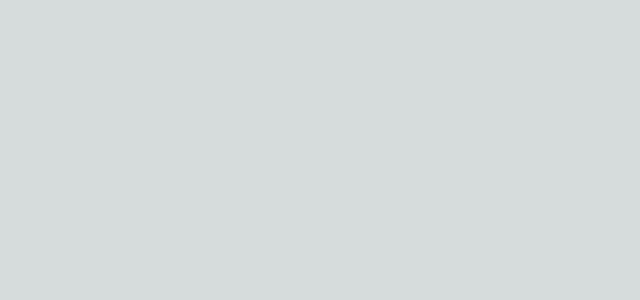
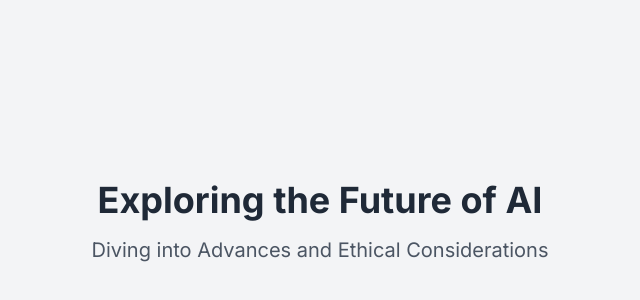
Before and after one commit to tsengtinghan/GenUI, a Next.js app: page / in a window 1280 px wide. Shown: the part 178-478 px from the top of the page, without its empty margins (640-1280 px from the left). Built offline with nearby package versions, Linux system fonts and the light colour scheme.

Commit message:
Refactor executeAction function and update slideContent template_id

```diff
--- a/app/page.tsx
+++ b/app/page.tsx
@@ -55,12 +55,11 @@ const executeAction = (action) => {
       action.content.ids.forEach(id => {
         newVisibility[id] = true;
       });
-      if(slideNum === 1){
-        setVisibleElements(newVisibility);
-        console.log("new", newVisibility)
-        console.log("visibleElements", visibleElements)
-        setSlideNum(2)
-      }
+
+      setVisibleElements(newVisibility);
+      console.log("new", newVisibility)
+      console.log("visibleElements", visibleElements)
+      setSlideNum(2)
       setVisibleElements(prev => ({ ...prev, ...newVisibility }));
       console.log("visibleElements", visibleElements)
       break;
@@ -87,7 +86,7 @@ const executeAction = (action) => {
       if (currentAction.type !== 'play_audio') {
         setTimeout(() => {
           setCurrentActionIndex(currentActionIndex + 1);
-        }, 3000); // For example, wait for 3 seconds
+        }, 1000); // For example, wait for 3 seconds
       } else {
         const handleAudioEnd = () => {
           setCurrentActionIndex(currentActionIndex + 1);
@@ -103,7 +102,7 @@ const executeAction = (action) => {
   return (
     <>
       <div>
-        {slideContent && slideContent.template_id === 'intro_slide' && visibleElements && (
+        {slideContent && slideContent.template_id === 'first_slide' && visibleElements && (
           <IntroSlide
             imageURL={visibleElements.image ? slideContent.image : null}
             title={visibleElements.title ? slideContent.title : ''}
```
